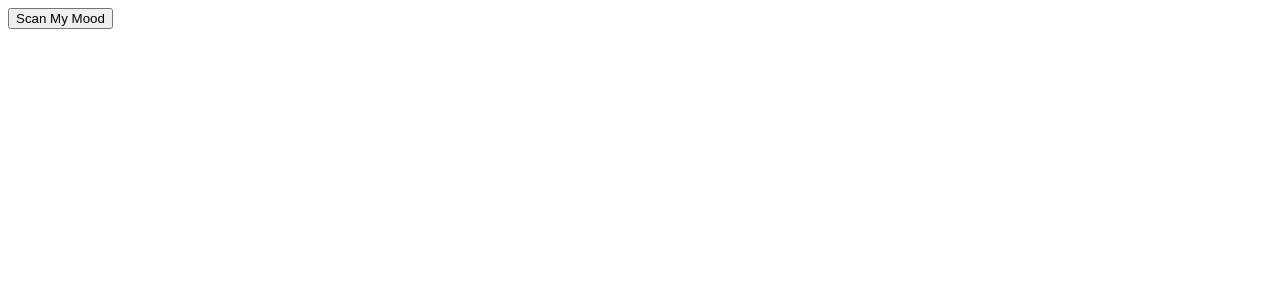
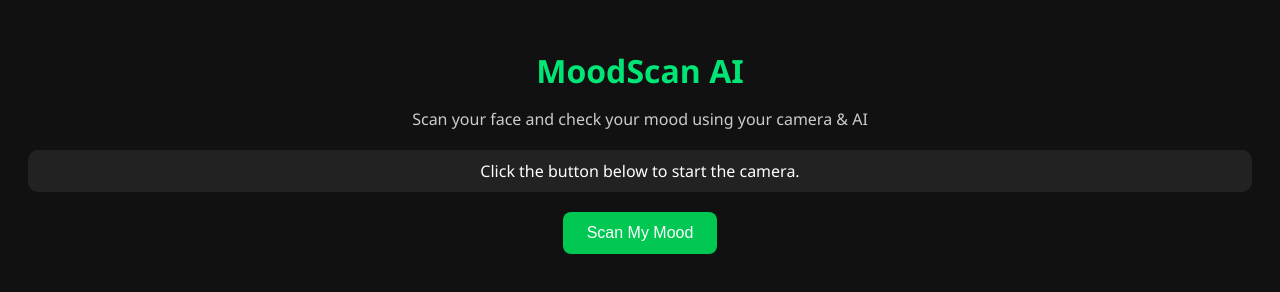
Before and after one commit to OneproAf/Oneproaf.github.io, a plain HTML site: page index.html in a window 1280 px wide. Drawn offline with Linux system fonts and the light colour scheme.

Commit message:
Update index.html

```diff
--- a/index.html
+++ b/index.html
@@ -1,3 +1,63 @@
-<div id="webcam"></div>
-<div id="resultBox"></div>
-<button onclick="analyzeMood()">Scan My Mood</button>
+<!DOCTYPE html>
+<html lang="en">
+<head>
+  <meta charset="UTF-8" />
+  <meta name="viewport" content="width=device-width, initial-scale=1.0"/>
+  <title>MoodScan AI</title>
+
+  <!-- Стилізація -->
+  <style>
+    body {
+      font-family: 'Segoe UI', sans-serif;
+      background-color: #111;
+      color: #fff;
+      padding: 20px;
+      text-align: center;
+    }
+    h1 {
+      color: #00e676;
+      font-size: 32px;
+      margin-bottom: 10px;
+    }
+    p {
+      color: #ccc;
+    }
+    button {
+      background: #00c853;
+      color: white;
+      padding: 12px 24px;
+      border: none;
+      border-radius: 8px;
+      font-size: 16px;
+      margin-top: 20px;
+      cursor: pointer;
+    }
+    video {
+      border-radius: 12px;
+      margin-top: 20px;
+      width: 300px;
+      height: auto;
+    }
+    #resultBox {
+      margin-top: 20px;
+      padding: 10px;
+      background: #222;
+      border-radius: 10px;
+    }
+  </style>
+</head>
+<body>
+  <h1>MoodScan AI</h1>
+  <p>Scan your face and check your mood using your camera & AI</p>
+
+  <!-- Камера + результат -->
+  <div id="webcam"></div>
+  <div id="resultBox">Click the button below to start the camera.</div>
+
+  <!-- Кнопка -->
+  <button onclick="analyzeMood()">Scan My Mood</button>
+
+  <!-- Підключення JS -->
+  <script type="module" src="./src/main.js"></script>
+</body>
+</html>
```
